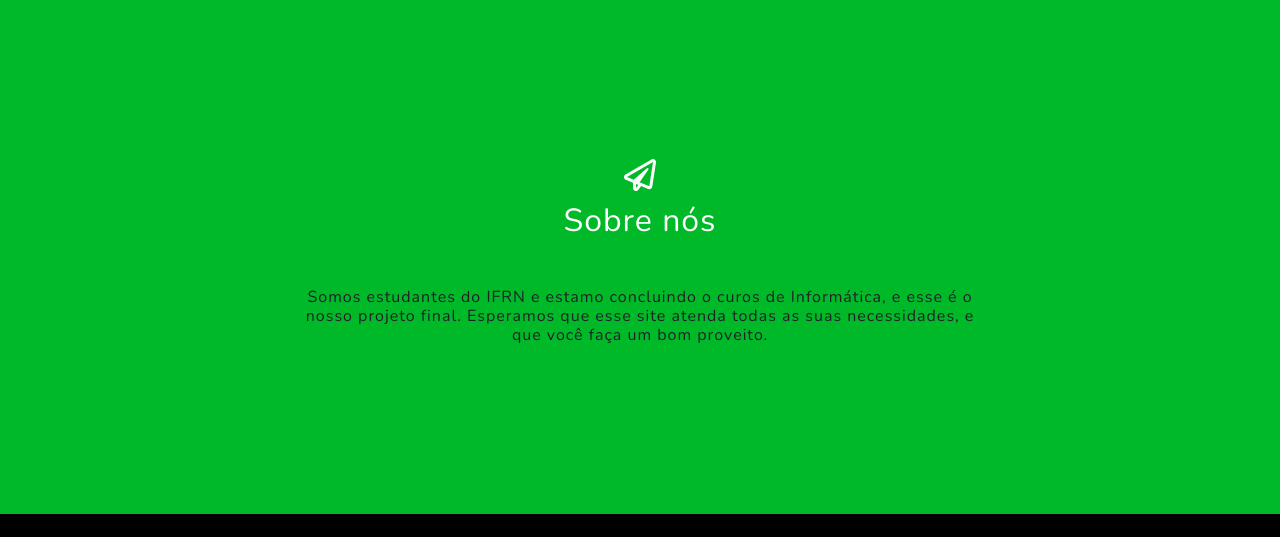
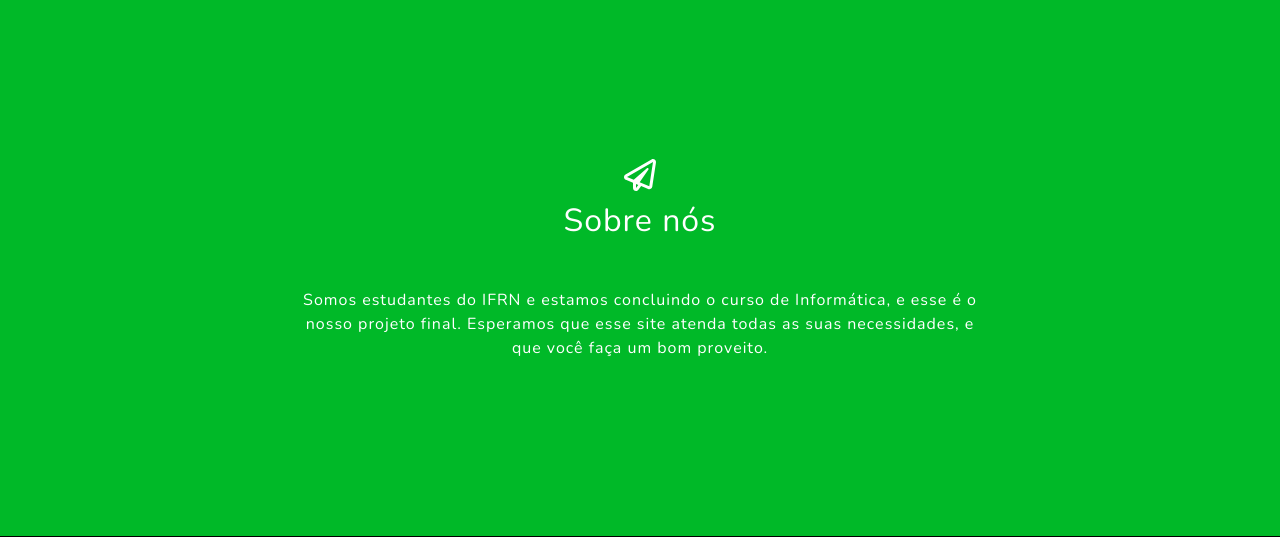
Before and after one commit to DSheridanmt/Safety-Life, a Django app: page / in a window 1280 px wide. Shown: the part 2751-3288 px from the top of the page. Run offline with Django 3.2, Linux system fonts and the light colour scheme; some libraries are stand-ins or nearby versions.

Commit message:
mudanças no sobre nós

```diff
--- a/paginas/templates/index.html
+++ b/paginas/templates/index.html
@@ -122,7 +122,7 @@
                         <!-- To make this form functional, sign up at-->
                         <!-- https://startbootstrap.com/solution/contact-forms-->
                         <!-- to get an API token!-->
-                        <h6>Somos estudantes do IFRN e estamo concluindo o curos de Informática, e esse é o nosso projeto final. Esperamos que esse site atenda todas as suas necessidades, e que você faça um bom proveito.</h6>
+                        <p class= 'text-white'>Somos estudantes do IFRN e estamos concluindo o curso de Informática, e esse é o nosso projeto final. Esperamos que esse site atenda todas as suas necessidades, e que você faça um bom proveito.</p>
                             </div>
                             <!-- Submit error message-->
                             <!---->
```
